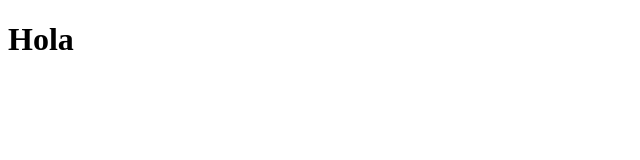
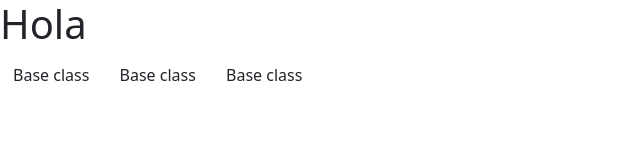
Before and after one commit to 4GeeksAcademy/git-prueba, a plain HTML site: page index.html in a window 1280 px wide. Shown: the whole page, without its empty margins (0-640 px from the left). Drawn offline with nearby package versions, Linux system fonts and the light colour scheme.

Commit message:
buttons added

```diff
--- a/index.html
+++ b/index.html
@@ -3,11 +3,21 @@
 <head>
     <meta charset="UTF-8">
     <meta name="viewport" content="width=device-width, initial-scale=1.0">
+    <link href="https://cdn.jsdelivr.net/npm/bootstrap@5.3.8/dist/css/bootstrap.min.css" rel="stylesheet" integrity="sha384-sRIl4kxILFvY47J16cr9ZwB07vP4J8+LH7qKQnuqkuIAvNWLzeN8tE5YBujZqJLB" crossorigin="anonymous">
+
     <title>Document</title>
 </head>
 <body>
     <div>
         <h1>Hola</h1>
+        <button type="button" class="btn">Base class</button>
+        <button type="button" class="btn">Base class</button>
+        <button type="button" class="btn">Base class</button>
+
+
+
     </div>
+    <script src="https://cdn.jsdelivr.net/npm/bootstrap@5.3.8/dist/js/bootstrap.bundle.min.js" integrity="sha384-FKyoEForCGlyvwx9Hj09JcYn3nv7wiPVlz7YYwJrWVcXK/BmnVDxM+D2scQbITxI" crossorigin="anonymous"></script>
+
 </body>
 </html>
```
